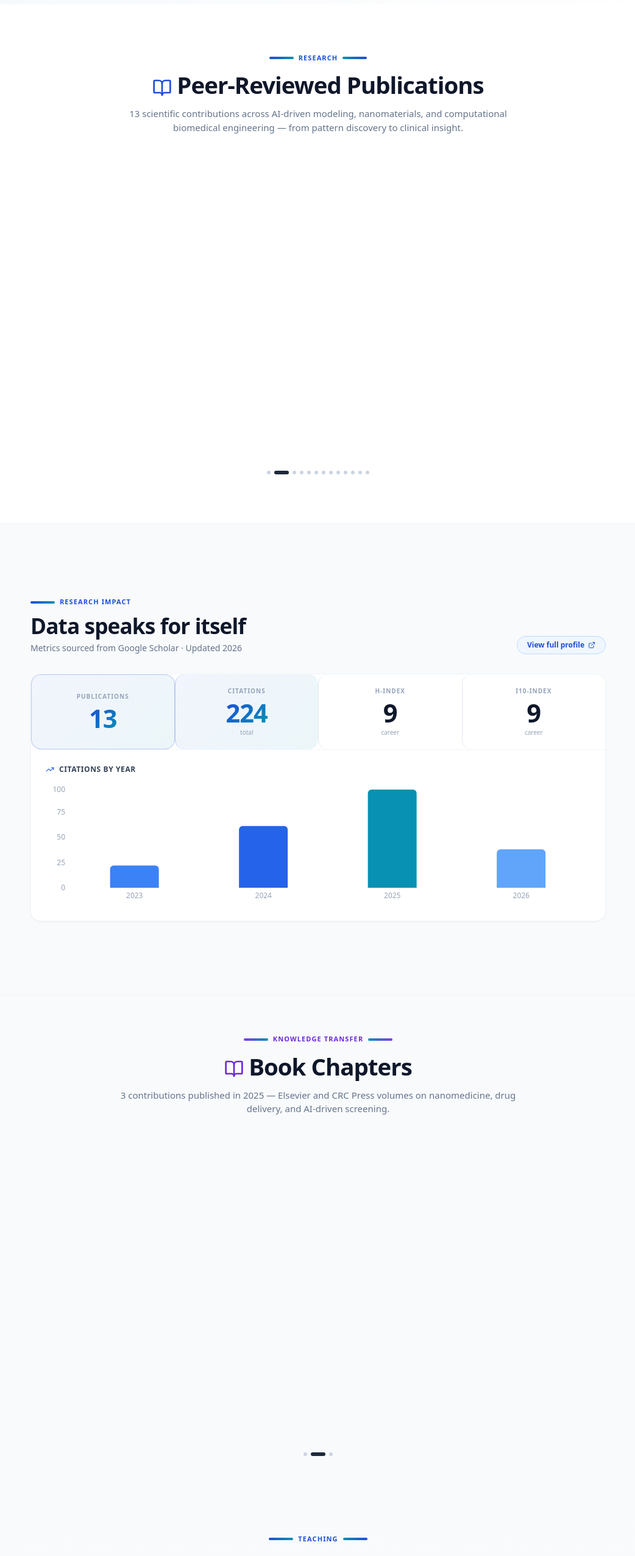
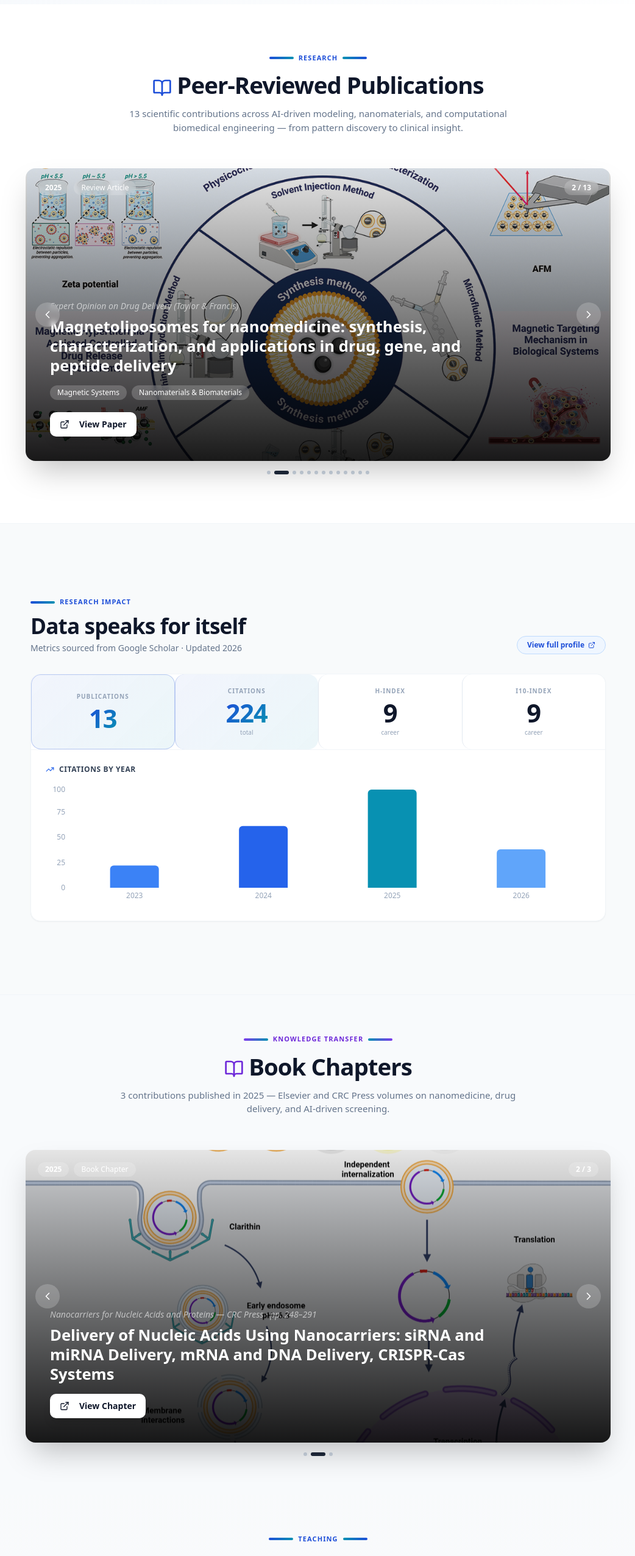
Before and after one commit to CristianFRodriguez/Portafolio, a React (Vite) app: page / in a window 1280 px wide. Shown: the part 1608-4160 px from the top of the page at 61% size, without its empty margins (118-1160 px from the left). Built offline with nearby package versions, Linux system fonts and the light colour scheme; the HTML template or start-up script is replaced by a standard one.

Commit message:
Fix duplicate className bug on sliders - restore overflow-hidden and layout

```diff
--- a/src/components/BookChapters.tsx
+++ b/src/components/BookChapters.tsx
@@ -123,8 +123,7 @@ export const BookChapters = () => {
         {chapter && (
           <>
             <div
-              className="relative rounded-2xl overflow-hidden shadow-2xl cursor-pointer select-none"
-              className="min-h-[320px] sm:min-h-[420px] lg:min-h-[480px]"
+              className="relative rounded-2xl overflow-hidden shadow-2xl cursor-pointer select-none min-h-[320px] sm:min-h-[420px] lg:min-h-[480px]"
               onMouseEnter={() => setPaused(true)}
               onMouseLeave={() => setPaused(false)}
               onClick={() => setSelectedChapter(chapter)}
--- a/src/components/Publications.tsx
+++ b/src/components/Publications.tsx
@@ -257,8 +257,7 @@ export const Publications = () => {
         {pub && (
           <>
             <div
-              className="relative rounded-2xl overflow-hidden shadow-2xl cursor-pointer select-none"
-              className="min-h-[320px] sm:min-h-[420px] lg:min-h-[480px]"
+              className="relative rounded-2xl overflow-hidden shadow-2xl cursor-pointer select-none min-h-[320px] sm:min-h-[420px] lg:min-h-[480px]"
               onMouseEnter={() => setPaused(true)}
               onMouseLeave={() => setPaused(false)}
               onClick={() => setSelectedPublication(pub)}
```
